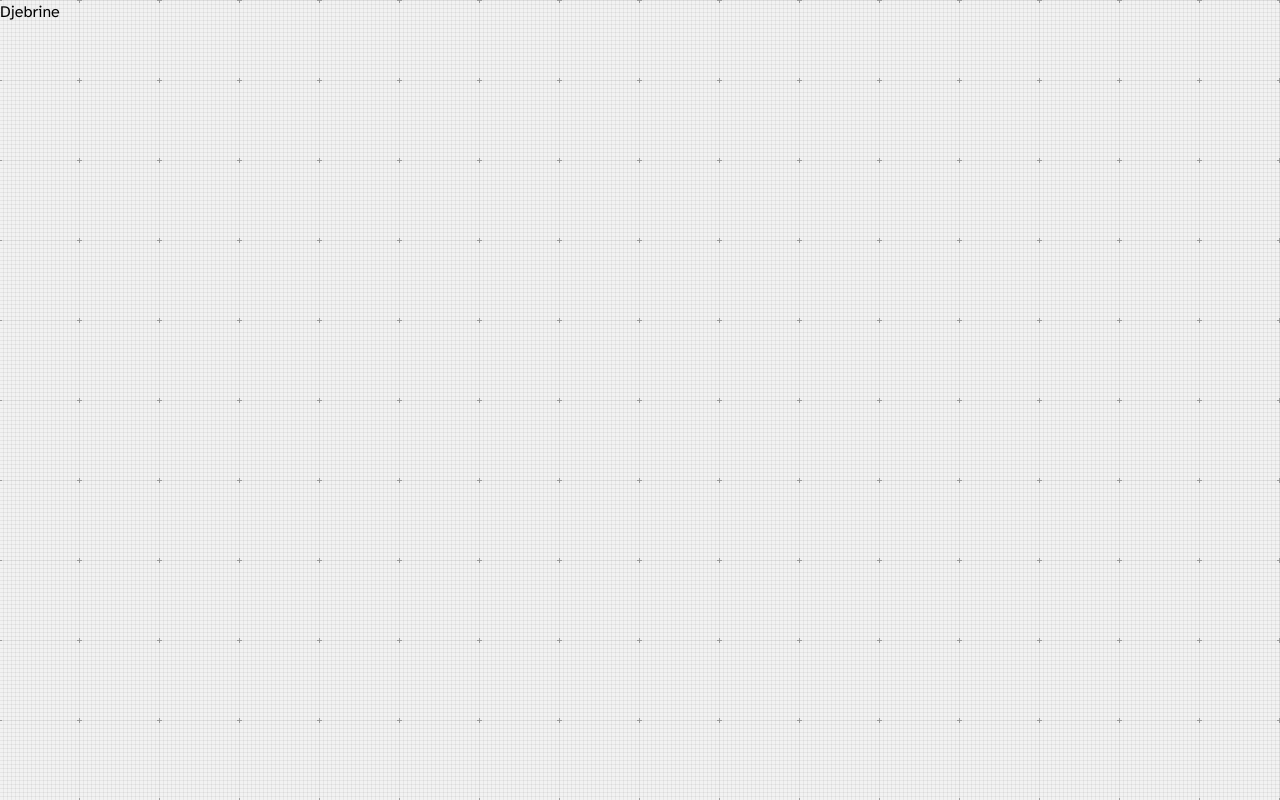
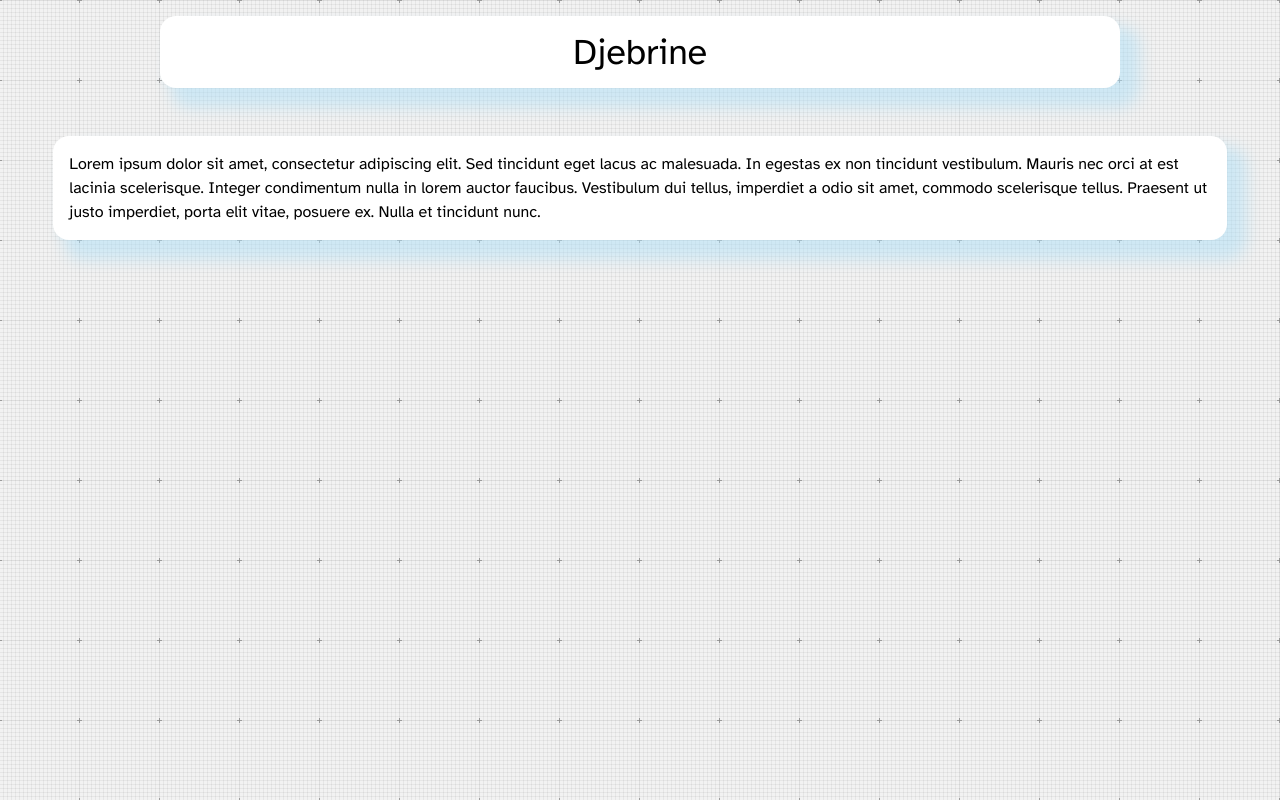
Before and after one commit to Sylvain-Lepoutre/react-bada11y, a React (Vite) app: page /persona1 in a window 1280 px wide. Built offline with nearby package versions, Linux system fonts and the light colour scheme.

Commit message:
feat(personaHome.tsx): create routes

```diff
--- a/src/router.tsx
+++ b/src/router.tsx
@@ -1,5 +1,6 @@
 import { createBrowserRouter } from "react-router-dom";
 
+import { PersonaHome } from "./routes/personaHome";
 import { Root } from "./routes/root";
 import { Test } from "./routes/test";
 
@@ -14,18 +15,42 @@ export const router = createBrowserRouter([
   },
   {
     path: "/persona1",
-    element: <h1>Djebrine</h1>,
+    element: (
+      <PersonaHome
+        personaDesc="
+    Lorem ipsum dolor sit amet, consectetur adipiscing elit. Sed tincidunt eget lacus ac malesuada. In egestas ex non tincidunt vestibulum. Mauris nec orci at est lacinia scelerisque. Integer condimentum nulla in lorem auctor faucibus. Vestibulum dui tellus, imperdiet a odio sit amet, commodo scelerisque tellus. Praesent ut justo imperdiet, porta elit vitae, posuere ex. Nulla et tincidunt nunc."
+        personaName="Djebrine"
+      />
+    ),
   },
   {
     path: "/persona2",
-    element: <h1>Sophie</h1>,
+    element: (
+      <PersonaHome
+        personaDesc="
+    Lorem ipsum dolor sit amet, consectetur adipiscing elit. Sed tincidunt eget lacus ac malesuada. In egestas ex non tincidunt vestibulum. Mauris nec orci at est lacinia scelerisque. Integer condimentum nulla in lorem auctor faucibus. Vestibulum dui tellus, imperdiet a odio sit amet, commodo scelerisque tellus. Praesent ut justo imperdiet, porta elit vitae, posuere ex. Nulla et tincidunt nunc."
+        personaName="Sophie"
+      />
+    ),
   },
   {
     path: "/persona3",
-    element: <h1>Amine</h1>,
+    element: (
+      <PersonaHome
+        personaDesc="
+    Lorem ipsum dolor sit amet, consectetur adipiscing elit. Sed tincidunt eget lacus ac malesuada. In egestas ex non tincidunt vestibulum. Mauris nec orci at est lacinia scelerisque. Integer condimentum nulla in lorem auctor faucibus. Vestibulum dui tellus, imperdiet a odio sit amet, commodo scelerisque tellus. Praesent ut justo imperdiet, porta elit vitae, posuere ex. Nulla et tincidunt nunc."
+        personaName="Amine"
+      />
+    ),
   },
   {
     path: "/persona4",
-    element: <h1>Claire</h1>,
+    element: (
+      <PersonaHome
+        personaDesc="
+    Lorem ipsum dolor sit amet, consectetur adipiscing elit. Sed tincidunt eget lacus ac malesuada. In egestas ex non tincidunt vestibulum. Mauris nec orci at est lacinia scelerisque. Integer condimentum nulla in lorem auctor faucibus. Vestibulum dui tellus, imperdiet a odio sit amet, commodo scelerisque tellus. Praesent ut justo imperdiet, porta elit vitae, posuere ex. Nulla et tincidunt nunc."
+        personaName="Claire"
+      />
+    ),
   },
 ]);
--- /dev/null
+++ b/src/routes/personaHome.tsx
@@ -0,0 +1,22 @@
+import { sectionStyles } from "./root";
+
+type Props = { personaName: string; personaDesc: string };
+
+export const PersonaHome = ({ personaName, personaDesc }: Props) => {
+  return (
+    <>
+      <header
+        className="mx-auto my-4 w-9/12 rounded-2xl bg-white p-4 shadow-Custom"
+        role="banner"
+      >
+        <h1 className="text-center text-4xl">{personaName}</h1>
+      </header>
+
+      <main className="mx-auto my-12 w-11/12 ">
+        <section className={sectionStyles}>
+          <p>{personaDesc}</p>
+        </section>
+      </main>
+    </>
+  );
+};
```
